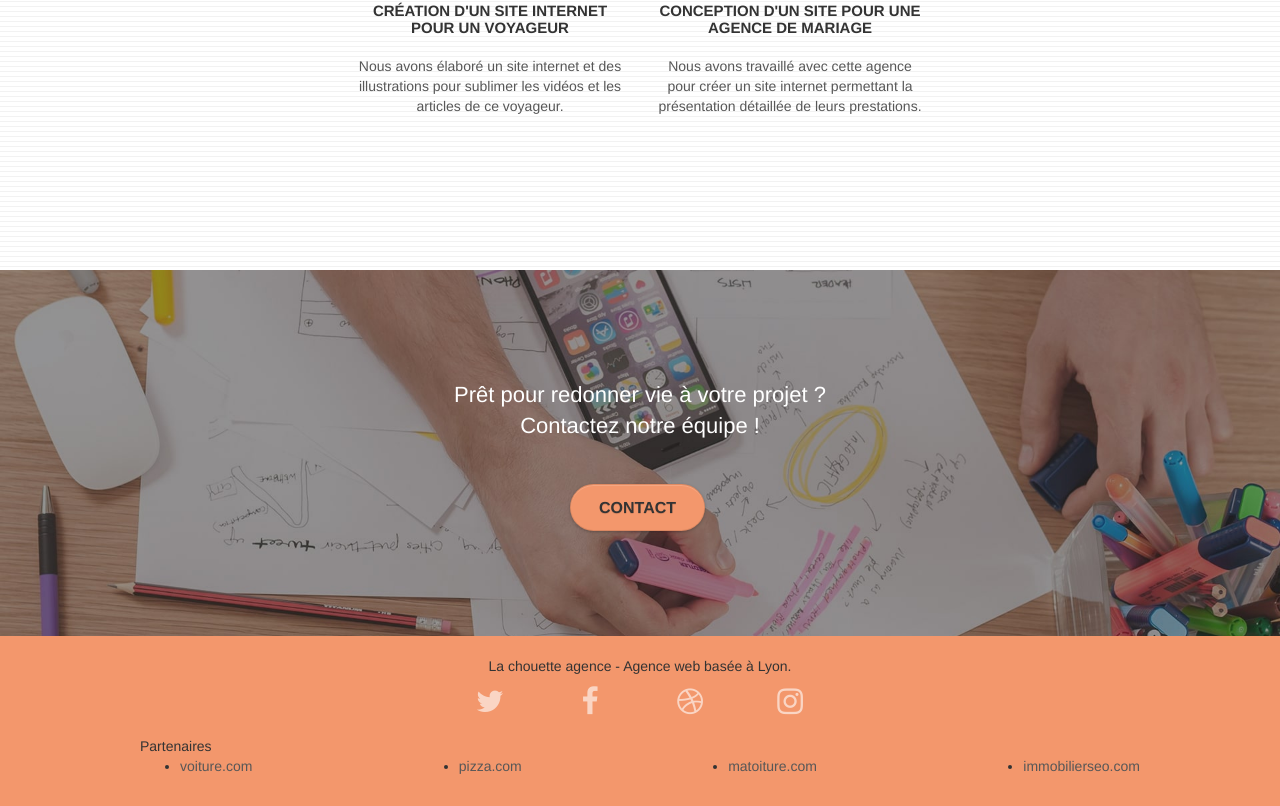
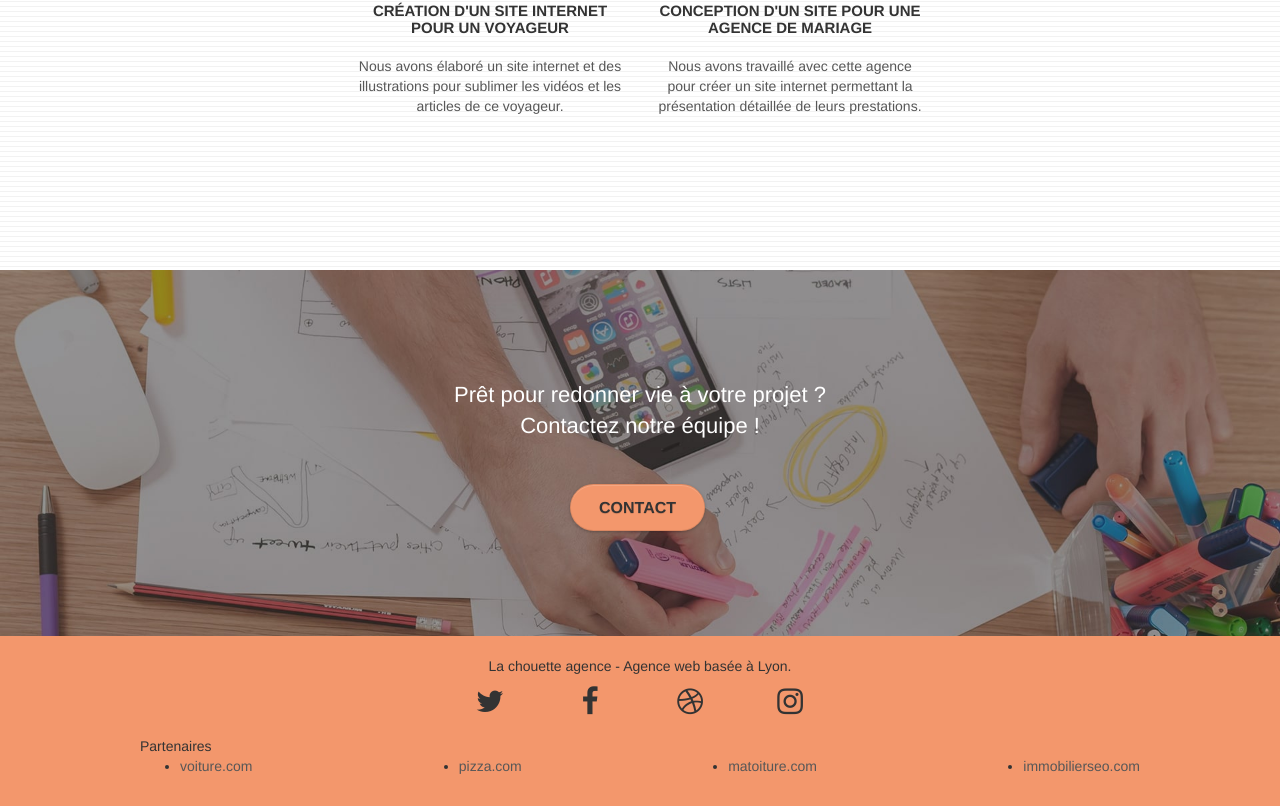
Before and after one commit to Damscreb/Site-Chouette-Apres, a plain HTML site: page index.html in a window 1280 px wide. Shown: the part 2813-3619 px from the top of the page. Drawn offline with Linux system fonts and the light colour scheme.

Commit message:
Ajout de la classe grey à tous les spans

```diff
--- a/index.html
+++ b/index.html
@@ -224,25 +224,25 @@
 				<p class="text-center white grey"> <!--Ajout de la classe grey-->
 					La chouette agence - Agence web basée à Lyon.<br>
 				</p>
-				<div class="row row-no-gutters social">
+				<div class="row row-no-gutters social"> <!--Ajout de la classe grey à tous les spans-->
 					<div class="col-sm-3">
 						<div class="text-center">
-							<a class="social" href="index.html"><span class="fa fa-twitter icon-md"></span></a>
+							<a class="social grey" href="index.html"><span class="fa fa-twitter icon-md grey"></span></a>
 						</div>
 					</div>
 					<div class="col-sm-3">
 						<div class="text-center">
-							<a class="social" href="index.html"><span class="fa fa-facebook icon-md"></span></a>
+							<a class="social grey" href="index.html"><span class="fa fa-facebook icon-md grey"></span></a>
 						</div>
 					</div>
 					<div class="col-sm-3">
 						<div class="text-center">
-							<a class="social" href="index.html"><span class="fa fa-dribbble icon-md"></span></a>
+							<a class="social grey" href="index.html"><span class="fa fa-dribbble icon-md grey"></span></a>
 						</div>
 					</div>
 					<div class="col-sm-3">
 						<div class="text-center">
-							<a class="social" href="index.html"><span class="fa fa-instagram icon-md"></span></a>
+							<a class="social grey" href="index.html"><span class="fa fa-instagram icon-md grey"></span></a>
 						</div>
 					</div>
 				</div>
```
